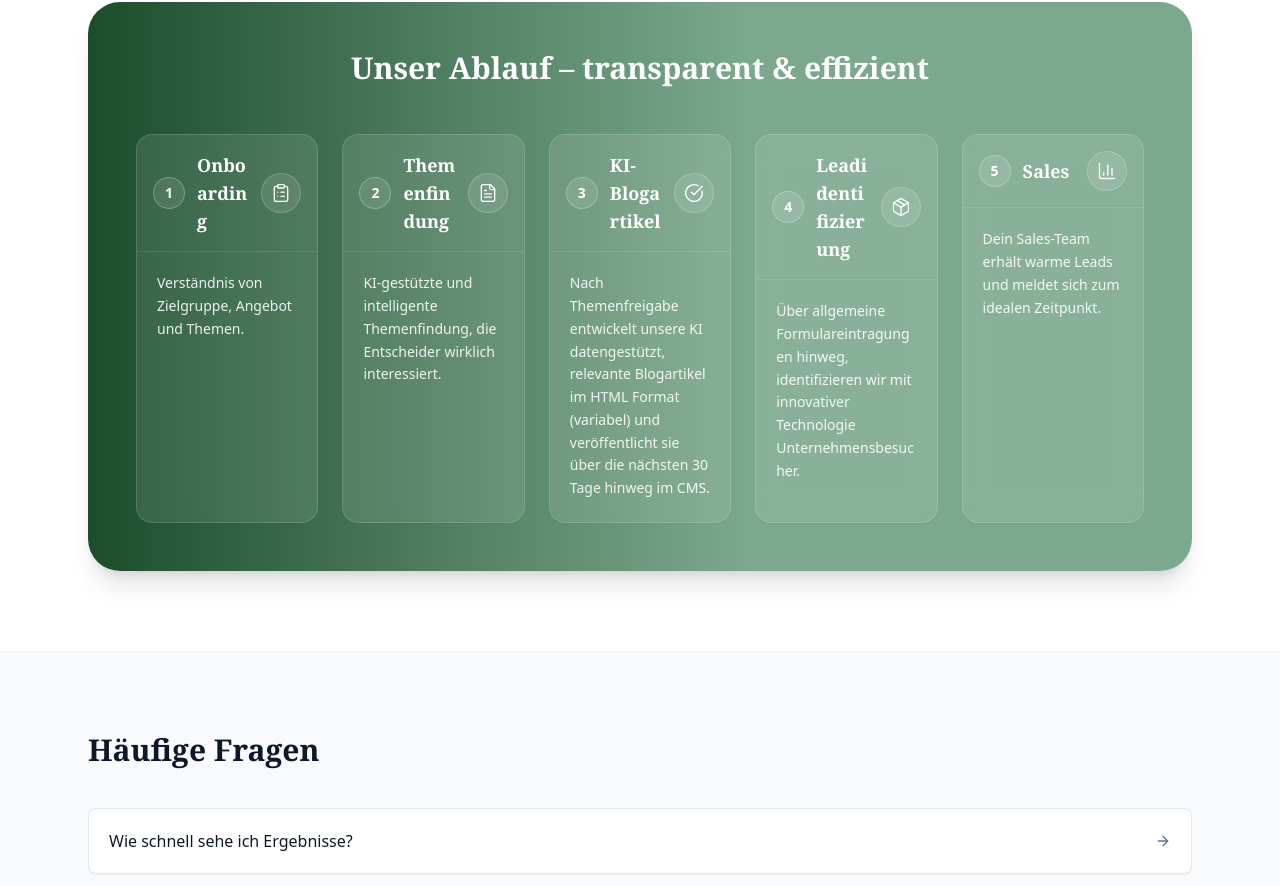
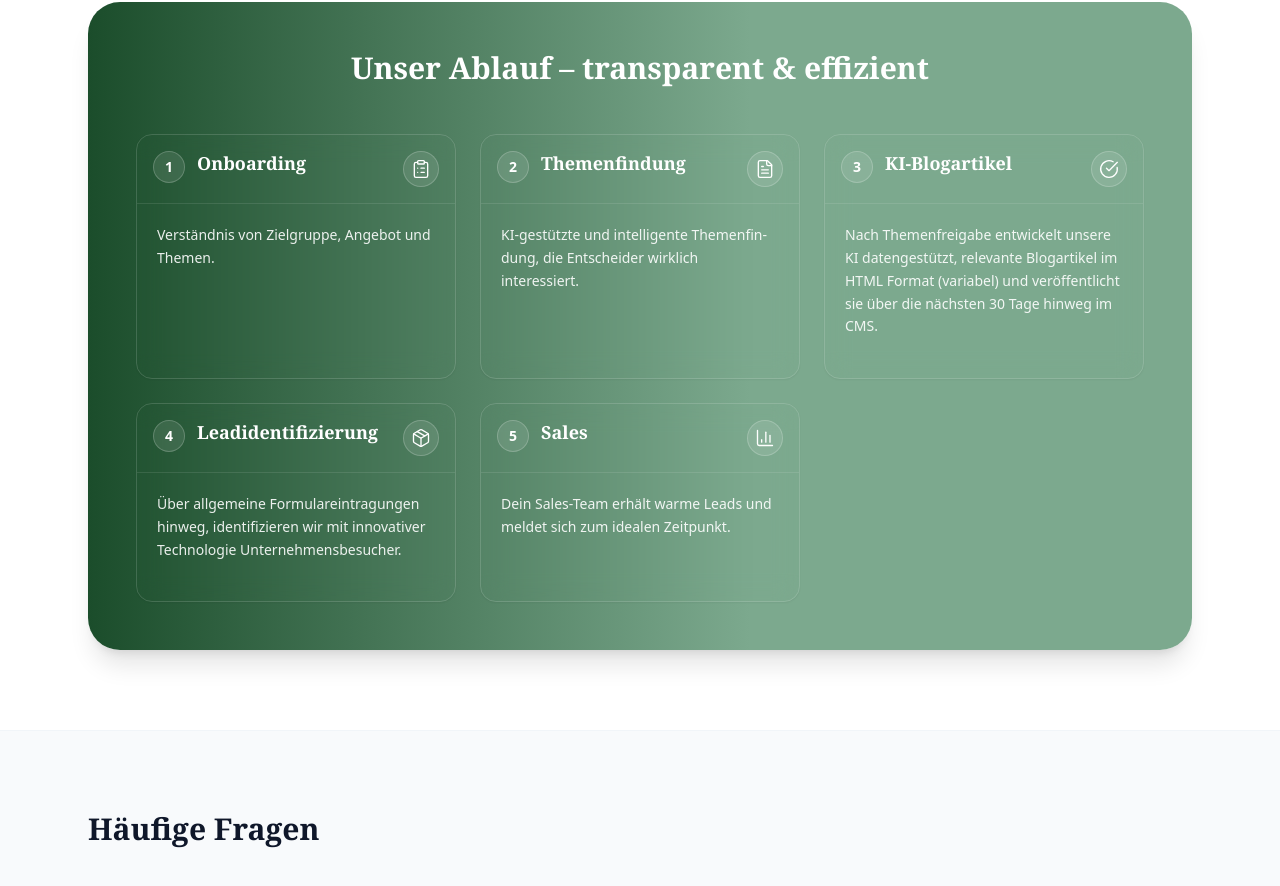
Before and after one commit to lennartnm/findbar_website, a Next.js app: page / in a window 1280 px wide. Shown: the part 4476-5362 px from the top of the page. Built offline with nearby package versions, Linux system fonts and the light colour scheme.

Commit message:
Update page.tsx

```diff
--- a/src/app/page.tsx
+++ b/src/app/page.tsx
@@ -669,13 +669,13 @@ function PreiseSection({ onOpenCalendly }: { onOpenCalendly: () => void }) {
   );
 }
 
-/* ------------------------ AblaufSection (robuster Zeilenumbruch) ----------------------- */
+/* ------------------------ AblaufSection (neu gedacht) ----------------------- */
 function AblaufSection() {
   return (
     <section id="ablauf" className="py-20">
       <div className={containerClass}>
         <div
-          className="relative w-full overflow-hidden rounded-3xl md:rounded-[32px] text-white shadow-xl"
+          className="relative overflow-hidden rounded-3xl md:rounded-[32px] text-white shadow-xl"
           style={{ background: `linear-gradient(to right, ${RG600} 0%, ${RG300} 60%)` }}
         >
           <div className="relative z-10 px-6 py-12 md:px-12">
@@ -683,55 +683,65 @@ function AblaufSection() {
               Unser Ablauf – transparent & effizient
             </h2>
 
-            <div className="mt-12 grid grid-cols-1 gap-6 md:grid-cols-5 items-stretch">
+            {/* Responsive Grid mit auto-fit für gleichmäßige Spalten */}
+            <div className="mt-12 grid gap-6 [grid-template-columns:repeat(auto-fit,minmax(240px,1fr))]">
               {ablauf.map(({ icon: Icon, title, desc }, idx) => (
-                <div
+                <article
                   key={idx}
-                  className="group relative flex h-full flex-col overflow-hidden rounded-2xl border border-white/15 bg-white/10 backdrop-blur-md shadow-sm transition-all duration-200 hover:-translate-y-1 hover:shadow-2xl hover:shadow-black/20"
+                  className="flex h-full flex-col rounded-2xl border border-white/15 bg-white/10/50 backdrop-blur-md shadow-sm transition-transform duration-200 hover:-translate-y-0.5"
                 >
-                  {/* Kopfzeile (kein absolute) */}
-                  <div className="flex items-center justify-between gap-3 border-b border-white/10 p-4">
-                    <div className="flex items-center gap-3 min-w-0">
-                      <span className="flex h-8 w-8 shrink-0 items-center justify-center rounded-full border border-white/25 bg-white/10 text-sm font-semibold">
+                  {/* Kopfzeile */}
+                  <header className="flex items-start gap-3 border-b border-white/10 p-4">
+                    <span className="inline-flex h-8 w-8 shrink-0 items-center justify-center rounded-full border border-white/20 bg-white/10 text-sm font-semibold">
                       {idx + 1}
                     </span>
+
+                    {/* Titel: normaler Umbruch + Hyphenation, kein hässliches „jede Silbe neue Zeile“ */}
                     <h3
-                        className={`text-base md:text-lg font-semibold ${serifClass}`}
+                      className={`min-w-0 text-lg font-semibold leading-snug ${serifClass}`}
                       style={{
-                          overflowWrap: "anywhere",
-                          wordBreak: "break-word",
+                        hyphens: "auto",
+                        WebkitHyphens: "auto",
+                        msHyphens: "auto",
+                        wordBreak: "normal",
+                        overflowWrap: "break-word",
                       }}
                     >
                       {title}
                     </h3>
-                    </div>
-                    <div className="flex h-10 w-10 shrink-0 items-center justify-center rounded-full border border-white/20 bg-white/10">
+
+                    <div className="ml-auto flex h-9 w-9 shrink-0 items-center justify-center rounded-full border border-white/20 bg-white/10">
                       <Icon className="h-5 w-5 text-white" strokeWidth={1.6} />
                     </div>
-                  </div>
+                  </header>
 
                   {/* Inhalt */}
-                  <div className="flex h-full flex-col p-5 pb-6">
+                  <div className="flex flex-1 flex-col p-5">
                     <p
                       className="text-sm leading-relaxed text-white/90"
                       style={{
-                        overflowWrap: "anywhere",
-                        wordBreak: "break-word",
+                        hyphens: "auto",
+                        WebkitHyphens: "auto",
+                        msHyphens: "auto",
+                        wordBreak: "normal",
+                        overflowWrap: "break-word",
                       }}
                     >
                       {desc}
                     </p>
 
-                    {/* Hover-Akzent */}
+                    {/* dezenter Abschluss */}
                     <div
-                      className="mt-auto -mb-1 h-0.5 opacity-0 transition-opacity duration-200 group-hover:opacity-100"
+                      className="mt-auto pt-5"
                       style={{
+                        height: 2,
                         background:
-                          "linear-gradient(90deg, rgba(255,255,255,0.0), rgba(255,255,255,0.7), rgba(255,255,255,0.0))",
+                          "linear-gradient(90deg, rgba(255,255,255,0.0), rgba(255,255,255,.6), rgba(255,255,255,0.0))",
+                        opacity: 0.0,
                       }}
                     />
                   </div>
-                </div>
+                </article>
               ))}
             </div>
           </div>
@@ -742,8 +752,6 @@ function AblaufSection() {
     </section>
   );
 }
-
-
 
 
 /* ---------------------- FAQ Section ---------------------- */
```
Lines whose indentation alone changed are shown as unchanged.
